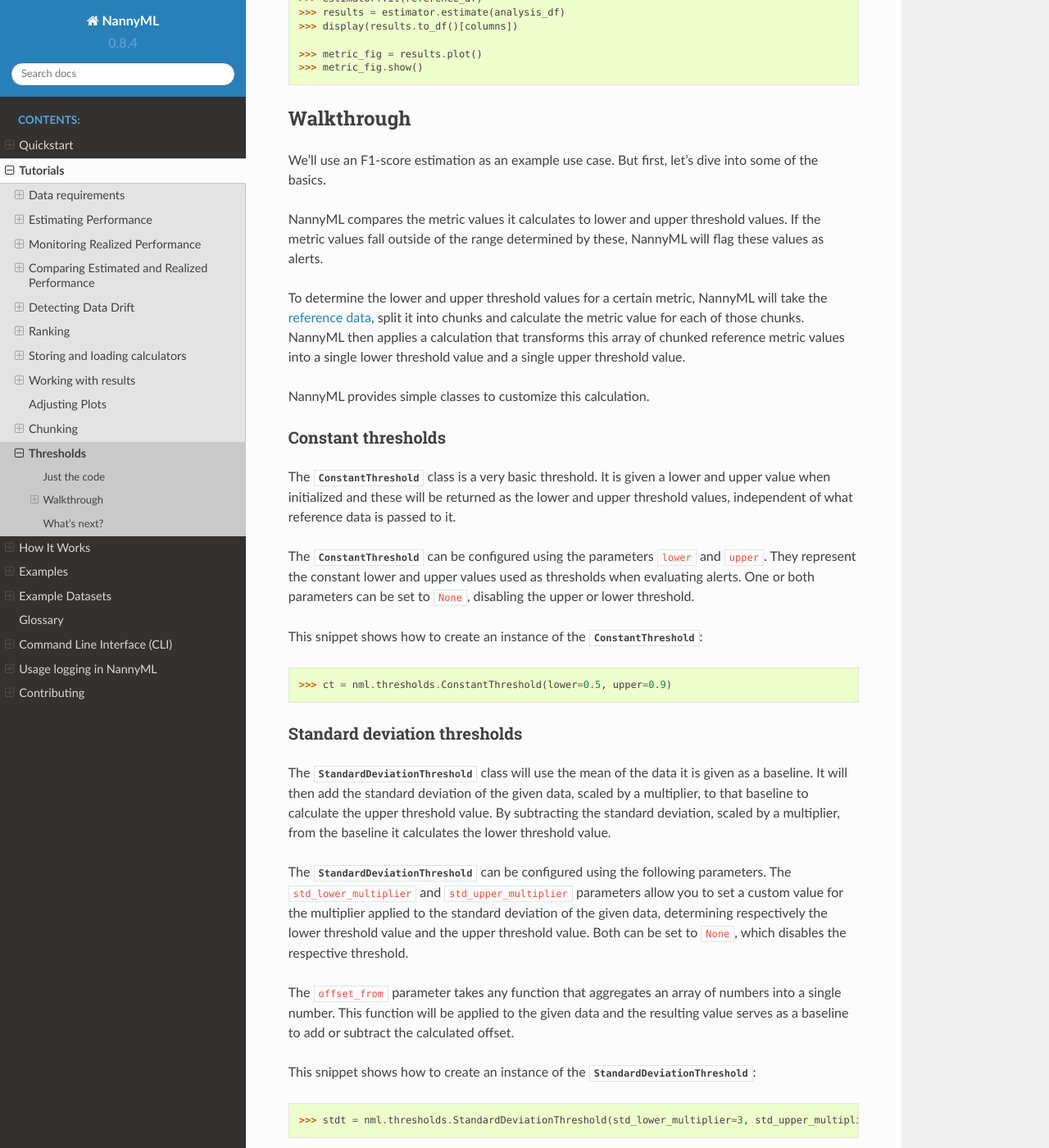
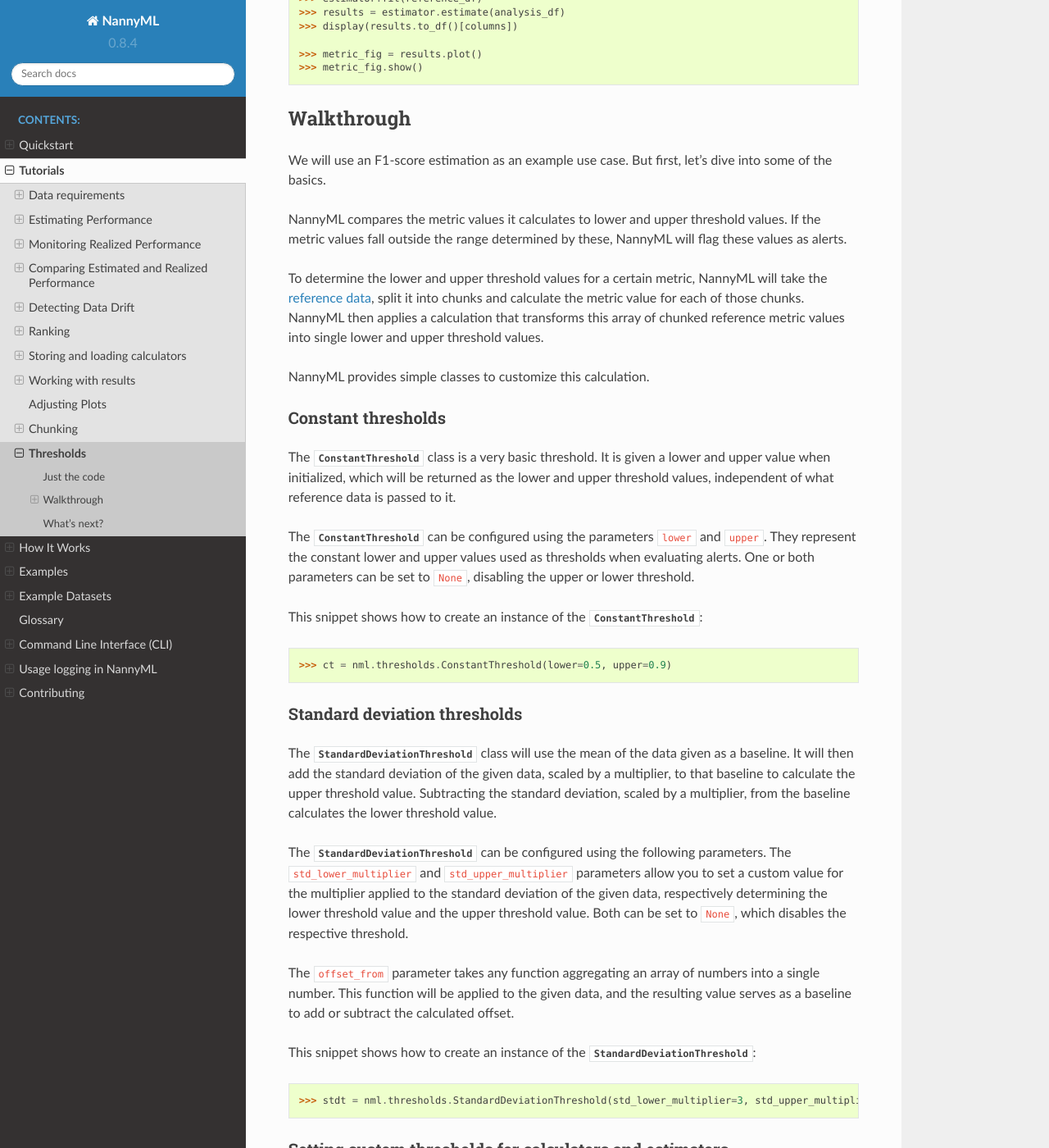
Before and after one commit to NannyML/nannyml, a Sphinx documentation site: the page built from docs/tutorials/thresholds.rst, in a window 1280 px wide and 1400 px high, scrolled down 1088 px. Shown: the whole window at 82% size. Built offline with Sphinx 7.4.7 and the Read the Docs theme 2.0.0, drawn with Linux system fonts in a browser that asks for light colours; pages that are not in the unit, such as notebooks, are missing from menus; some of the changed text lies outside the part shown.

Commit message:
fix grammar/typos and method reference in thresholds.rst

```diff
--- a/docs/tutorials/thresholds.rst
+++ b/docs/tutorials/thresholds.rst
@@ -19,15 +19,14 @@
 Walkthrough
 ===========
 
-We'll use an F1-score estimation as an example use case. But first, let's dive into some of the basics.
+We will use an F1-score estimation as an example use case. But first, let's dive into some of the basics.
 
 NannyML compares the metric values it calculates to lower and upper threshold values. If the metric values fall
-outside of the range determined by these, NannyML will flag these values as alerts.
+outside the range determined by these, NannyML will flag these values as alerts.
 
 To determine the lower and upper threshold values for a certain metric, NannyML will take the
 :ref:`reference data <data-drift-periods>`, split it into chunks and calculate the metric value for each of those chunks.
-NannyML then applies a calculation that transforms this array of chunked reference metric values into a single
-lower threshold value and a single upper threshold value.
+NannyML then applies a calculation that transforms this array of chunked reference metric values into single lower and upper threshold values.
 
 NannyML provides simple classes to customize this calculation.
 
@@ -35,7 +34,7 @@
 -------------------
 
 The :class:`~nannyml.thresholds.ConstantThreshold` class is a very basic threshold. It is given a lower and upper value
-when initialized and these will be returned as the lower and upper threshold values, independent of what reference data
+when initialized, which will be returned as the lower and upper threshold values, independent of what reference data
 is passed to it.
 
 The :class:`~nannyml.thresholds.ConstantThreshold` can be configured using the parameters ``lower`` and ``upper``.
@@ -53,18 +52,18 @@
 Standard deviation thresholds
 -----------------------------
 
-The :class:`~nannyml.thresholds.StandardDeviationThreshold` class will use the mean of the data it is given as
+The :class:`~nannyml.thresholds.StandardDeviationThreshold` class will use the mean of the data given as
 a baseline. It will then add the standard deviation of the given data, scaled by a multiplier, to that baseline to
-calculate the upper threshold value. By subtracting the standard deviation, scaled by a multiplier, from the baseline
-it calculates the lower threshold value.
+calculate the upper threshold value. Subtracting the standard deviation, scaled by a multiplier, from the baseline
+calculates the lower threshold value.
 
 The :class:`~nannyml.thresholds.StandardDeviationThreshold` can be configured using the following parameters.
 The ``std_lower_multiplier`` and ``std_upper_multiplier`` parameters allow you to set a custom value for the multiplier
-applied to the standard deviation of the given data, determining respectively the lower threshold value and the
+applied to the standard deviation of the given data, respectively determining the lower threshold value and the
 upper threshold value. Both can be set to ``None``, which disables the respective threshold.
 
-The ``offset_from`` parameter takes any function that aggregates an array of numbers into a single number. This function
-will be applied to the given data and the resulting value serves as a baseline to add or subtract the calculated offset.
+The ``offset_from`` parameter takes any function aggregating an array of numbers into a single number. This function
+will be applied to the given data, and the resulting value serves as a baseline to add or subtract the calculated offset.
 
 This snippet shows how to create an instance of the :class:`~nannyml.thresholds.StandardDeviationThreshold`:
 
@@ -86,15 +85,15 @@
     It is currently using p-values for thresholding and replacing them by or incorporating them in the custom
     thresholding system requires further research.
 
-    For now it will continue to function as it did before.
+    For now, it will continue to function as it did before.
 
     When specifying a custom threshold for Chi-squared in the
     :class:`~nannyml.drift.univariate.calculator.UnivariateDriftCalculator`,
-    NannyML will log a warning message to clarify the custom threshold will be ignored.
+    NannyML will log a warning message to clarify that the custom threshold will be ignored.
 
 
-We'll illustrate this by means of performance estimation using `CBPE`.
-First we load our datasets.
+We will illustrate this through performance estimation using **CBPE**.
+But, first we load our datasets.
 
 .. nbimport::
     :path: ./example_notebooks/Tutorial - Thresholds.ipynb
@@ -104,15 +103,15 @@
     :path: ./example_notebooks/Tutorial - Thresholds.ipynb
     :cell: 5
 
-Next we'll set up the CBPE estimator. Note that we're not providing any threshold specifications for now.
-Let's check out the default value for the **f1** metric:
+Next, we will set up the CBPE ``estimator``. Note that we are not providing any threshold specifications for now.
+Let's check out the default value for the ``f1`` metric:
 
 .. nbimport::
     :path: ./example_notebooks/Tutorial - Thresholds.ipynb
     :cells: 6
     :show_output:
 
-After running the estimation we can see some alerts popping up. This means a couple of threshold values have been breached.
+After running the estimation, we can see some alerts popping up. This means a couple of threshold values have been breached.
 
 .. nbimport::
     :path: ./example_notebooks/Tutorial - Thresholds.ipynb
@@ -192,5 +191,5 @@
 What's next?
 =============
 
-You can read more about the threshold inner workings in the :ref:`how it works article<how_thresholds>`, or review the
+You can read more about the threshold's inner workings in the :ref:`how it works article<how_thresholds>` or review the
 `API reference documentation <../nannyml/nannyml.thresholds.html>`__.
```
Also changed, not shown: other parts of docs/tutorials/thresholds.rst (+3 -3 lines).
